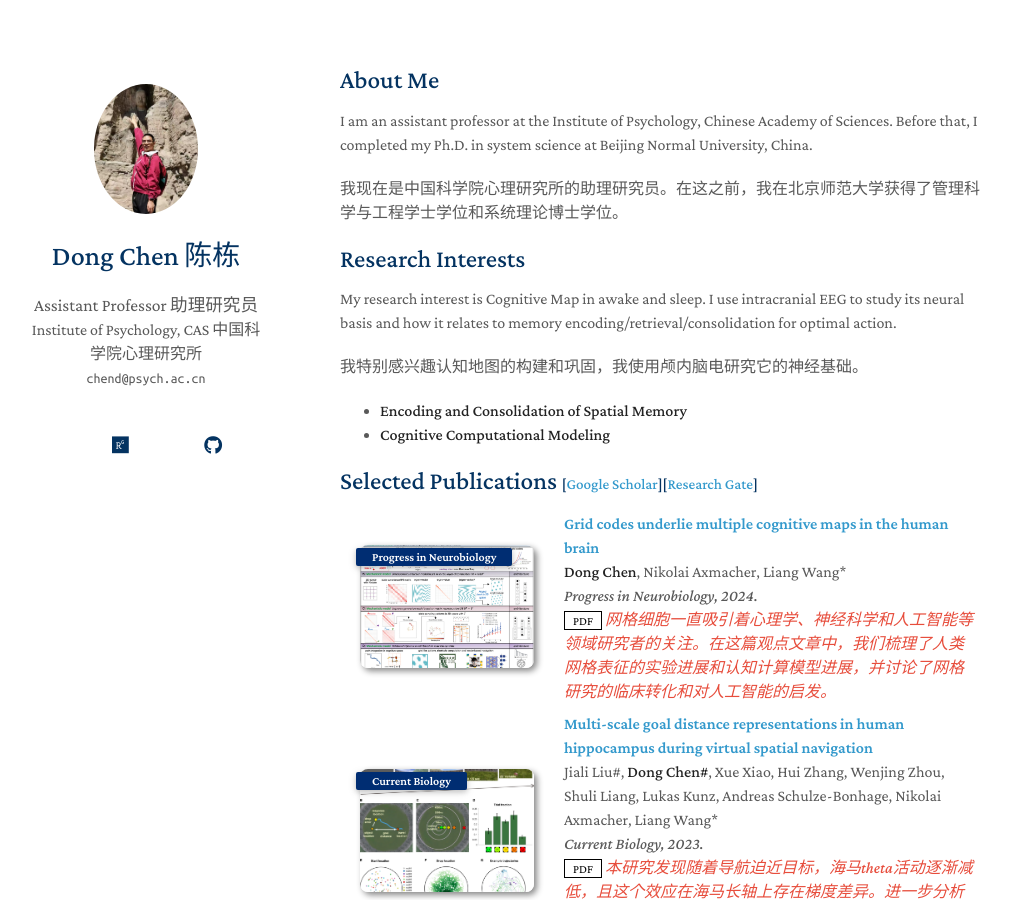
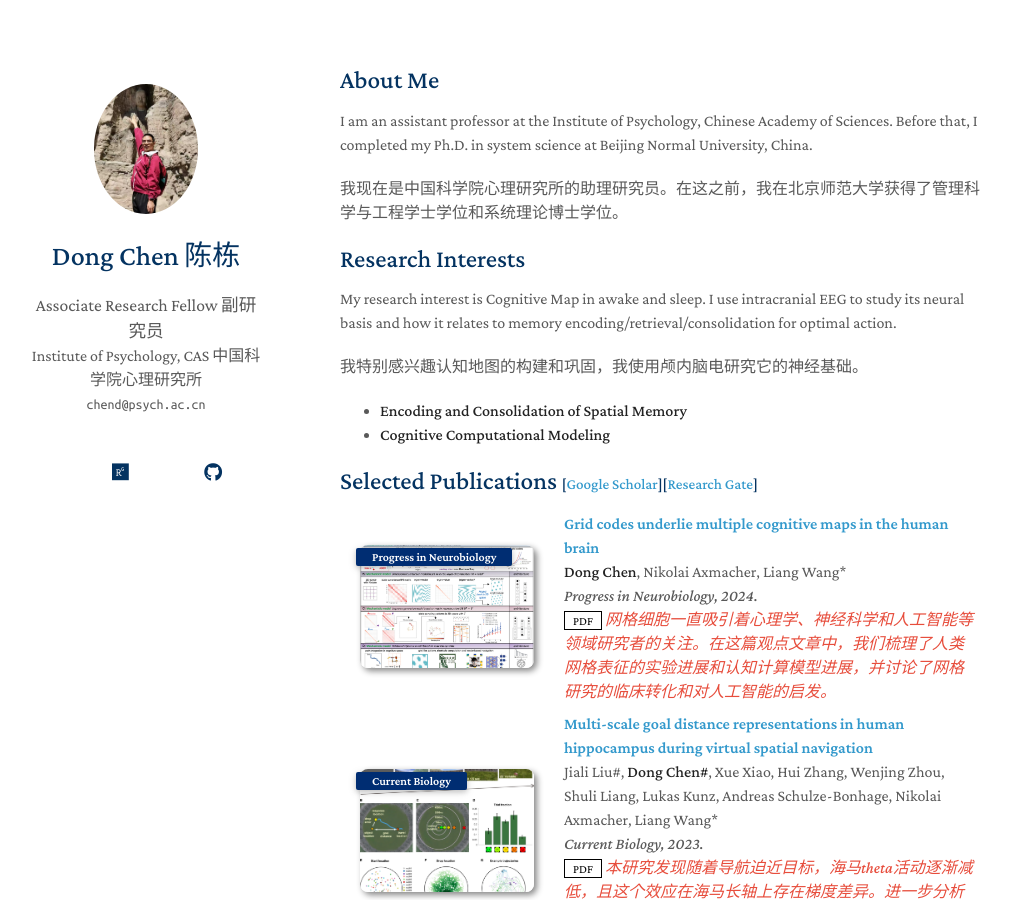
Before and after one commit to chendong567/chendong567.github.io, a Jekyll site: the page built from index.md, in a window 1280 px wide and 900 px high. Shown: the whole window, without its empty margins (130-1141 px from the left). Built offline with Jekyll 4.4.1, drawn with Linux system fonts in a browser that asks for light colours; a style sheet for code colours, icons or effects is not loaded; our own code applies the rules of GitHub Pages for plain Markdown files.

Commit message:
Update _config.yml

```diff
--- a/_config.yml
+++ b/_config.yml
@@ -1,6 +1,6 @@
 # Basic Information
 title: Dong Chen 陈栋
-position: Assistant Professor 助理研究员
+position: Associate Research Fellow 副研究员
 affiliation: Institute of Psychology, CAS 中国科学院心理研究所
 email: chend@psych.ac.cn
 
```
